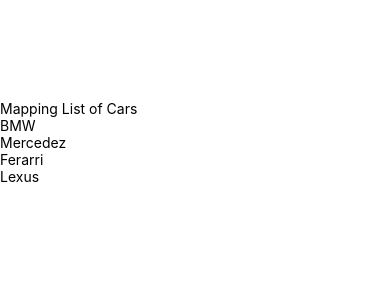
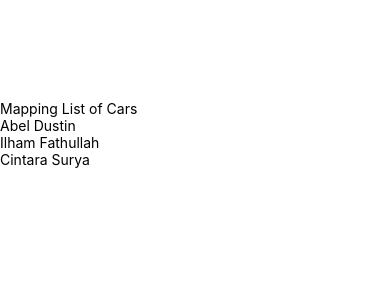
Before and after one commit to adhxabre/rnb45, a React Native app: screen / in a window 390 px wide. Shown: the top 300 px of the page. Built offline with nearby package versions, Linux system fonts and the light colour scheme.

Commit message:
FlatList

```diff
--- a/src/screens/map.js
+++ b/src/screens/map.js
@@ -1,15 +1,19 @@
 import React from "react";
-import { View, Text } from "react-native";
+import { View, FlatList, Text } from "react-native";
 
 export default function Map() {
-  const cars = ["BMW", "Mercedez", "Ferarri", "Lexus"];
-
   return (
     <View>
       <Text>Mapping List of Cars</Text>
-      {cars.map((car) => (
-        <Text key={car}>{car}</Text>
-      ))}
+      <FlatList
+        data={[
+          { name: "Abel Dustin" },
+          { name: "Ilham Fathullah" },
+          { name: "Cintara Surya" },
+        ]}
+        renderItem={({ item }) => <Text>{item.name}</Text>}
+        keyExtractor={(item) => item.name}
+      />
     </View>
   );
 }
```
